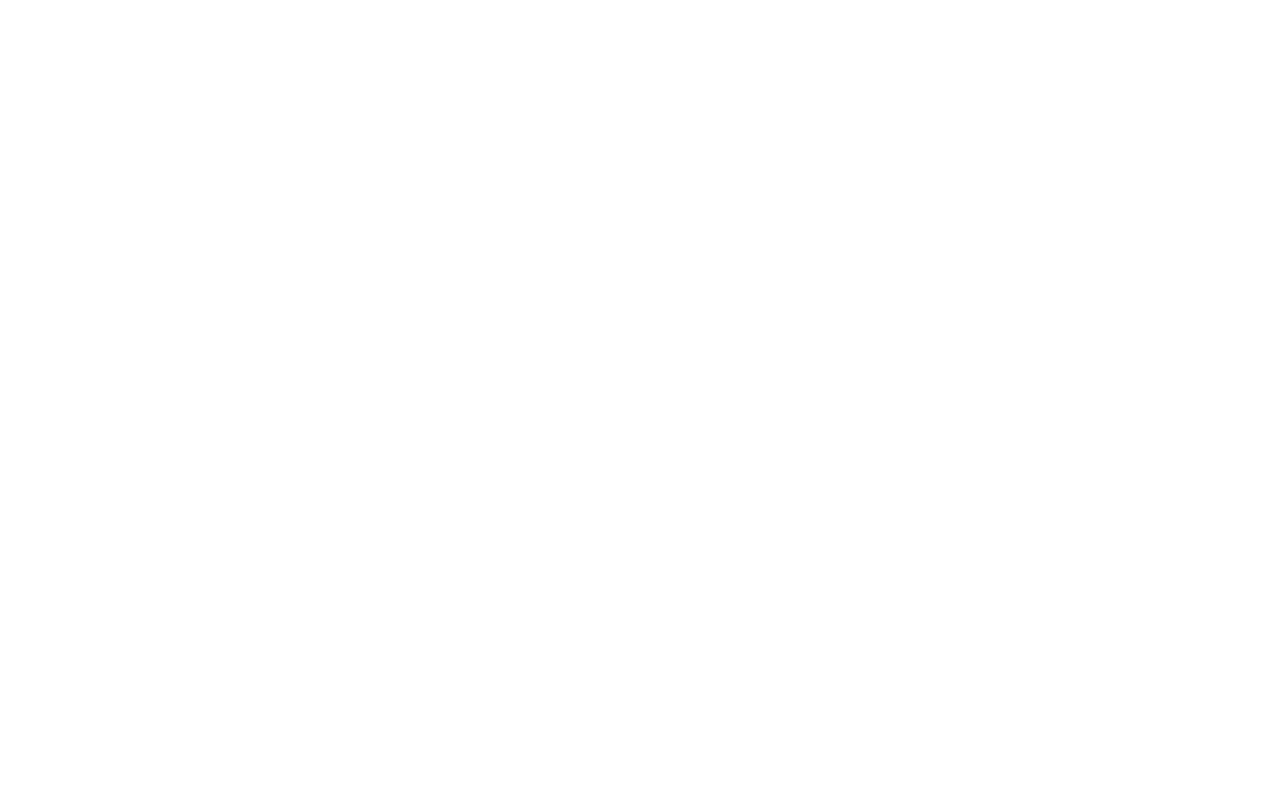
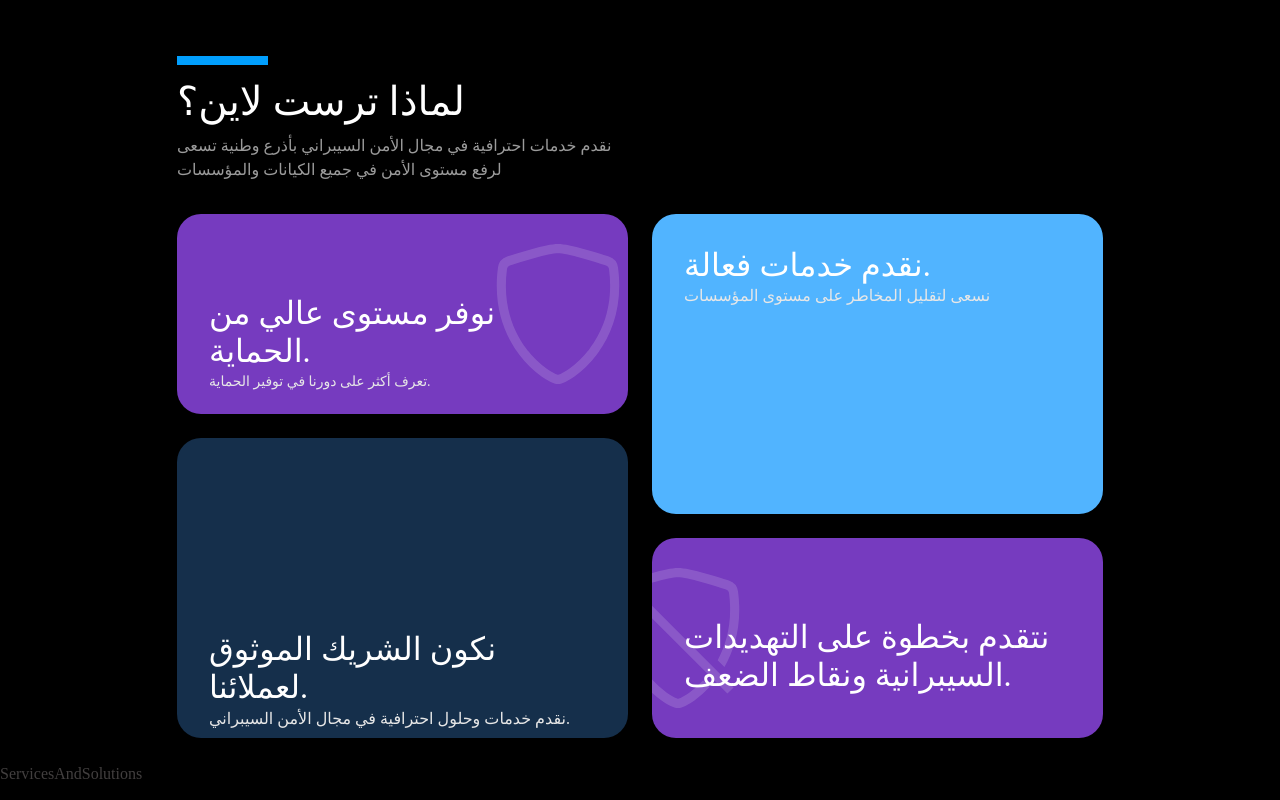
Before and after one commit to mostafashabanelbanna/trust-line, a React (Create React App) app: page / in a window 1280 px wide. Shown: the part 920-1720 px from the top of the page. Before the commit the page ends 856 px from the top, so only its background shows below. Built offline with nearby package versions, Linux system fonts and the light colour scheme; a web font is replaced by a local one.

Commit message:
about section

```diff
--- a/src/App.css
+++ b/src/App.css
@@ -19,7 +19,7 @@
 
   --helper-color: #9d65c9;
 
-  --dark-color: #423f3f;
+  --muted-color: #9B9B9B;
 }
 
 * {
@@ -46,6 +46,13 @@
 a:hover {
   color: inherit;
 }
+.muted_color{
+  color: var(--muted-color);
+}
+
+.rounded_24{
+  border-radius: 24px;
+}
 .white_btn{
   color: #000;
   background-color: #fff;
--- a/src/view/home/about/About.js
+++ b/src/view/home/about/About.js
@@ -1,7 +1,84 @@
 import React from "react";
+import { Col, Container, Row } from "react-bootstrap";
+import { BsShield, BsShieldSlash } from "react-icons/bs";
+import SectionTitle from "view/uiElements/sectionTitle/SectionTitle";
+import "./about.css";
 
 const About = () => {
-  return <h1>About</h1>;
+  return (
+    <section className="bg-black">
+      <Container className="about_container">
+        <Row className="mt-5 justify-content-center">
+          <Col xs={10}>
+            <SectionTitle title="لماذا ترست لاين؟" color="#fff" />
+            <p className="muted_color">
+              نقدم خدمات احترافية في مجال الأمن السيبراني بأذرع وطنية تسعى{" "}
+              <span className="d-block">
+                لرفع مستوى الأمن في جميع الكيانات والمؤسسات
+              </span>
+            </p>
+          </Col>
+        </Row>
+        <Row className="mt-3 justify-content-center">
+          <Col lg={5}>
+            <div
+              className="about_card small p-3  rounded_24 overflow-hidden position-relative text-white mb-4"
+              style={{ backgroundColor: "#763BBF" }}
+            >
+              <div className="p-3 me-5 mt-5">
+                <h2 className="d-block l-h-n m-0 fw-500">
+                  نوفر مستوى عالي من الحماية.
+                </h2>
+                <p className="muted_color">
+                  تعرف أكثر على دورنا في توفير الحماية.
+                </p>
+              </div>
+              <BsShield size={140} className="about_card_icon right" />
+            </div>
+            <div
+              className="about_card large p-3  rounded_24 overflow-hidden position-relative text-white mb-4"
+              style={{ backgroundColor: "#152F4B" }}
+            >
+              <div className="p-3">
+                <div style={{ height: "160px" }}></div>
+                <h2 className="d-block l-h-n m-0 fw-500">
+                  نكون الشريك الموثوق لعملائنا.
+                </h2>
+                <p className="muted_color">
+                  نقدم خدمات وحلول احترافية في مجال الأمن السيبراني.
+                </p>
+              </div>
+            </div>
+          </Col>
+          <Col lg={5}>
+            <div
+              className="about_card large p-3  rounded_24 overflow-hidden position-relative text-white mb-4"
+              style={{ backgroundColor: "#51B4FF" }}
+            >
+              <div className="p-3">
+                <h2 className="d-block l-h-n m-0 fw-500">نقدم خدمات فعالة.</h2>
+                <p className="muted_color">
+                  نسعى لتقليل المخاطر على مستوى المؤسسات
+                </p>
+                <div style={{ height: "160px" }}></div>
+              </div>
+            </div>
+            <div
+              className="about_card small p-3  rounded_24 overflow-hidden position-relative text-white mb-4"
+              style={{ backgroundColor: "#763BBF" }}
+            >
+              <div className="p-3 mt-5">
+                <h2 className="d-block l-h-n m-0 fw-500">
+                  نتقدم بخطوة على التهديدات السيبرانية ونقاط الضعف.
+                </h2>
+              </div>
+              <BsShieldSlash size={140} className="about_card_icon left" />
+            </div>
+          </Col>
+        </Row>
+      </Container>
+    </section>
+  );
 };
 
 export default About;
--- /dev/null
+++ b/src/view/home/about/about.css
@@ -0,0 +1,28 @@
+.about_container{
+    padding-top: 8rem;
+}
+
+.about_card p{
+    color: #E7E7E7;
+
+}
+.about_card.small{
+    height: 200px;
+}
+.about_card.large{
+    height: 300px;
+}
+
+.about_card_icon{
+    position: absolute;
+
+    top: 50%;
+    transform: translateY(-50%);
+    opacity: .15;
+}
+.about_card_icon.right{
+    right: 0;
+}
+.about_card_icon.left{
+    left: -44px;
+}
--- a/src/view/home/index.js
+++ b/src/view/home/index.js
@@ -1,12 +1,14 @@
 import React from "react";
 import About from "./about/About";
 import Hero from "./hero/Hero";
+import ServicesAndSolutions from "./servicesAndSolutions/ServicesAndSolutions";
 
 const Home = ({ section1Ref }) => {
   return (
     <div>
       <Hero section1Ref={section1Ref} />
       <About />
+      <ServicesAndSolutions />
     </div>
   );
 };
--- /dev/null
+++ b/src/view/home/servicesAndSolutions/ServicesAndSolutions.js
@@ -0,0 +1,10 @@
+import React from "react";
+import "./servicesAndSolutions.css";
+
+const ServicesAndSolutions = () => {
+  return (
+    <section className="services_and_solutions">ServicesAndSolutions</section>
+  );
+};
+
+export default ServicesAndSolutions;
--- /dev/null
+++ b/src/view/home/servicesAndSolutions/servicesAndSolutions.css
@@ -0,0 +1,4 @@
+.services_and_solutions{
+    height: 500px;
+    background: linear-gradient(180deg, #000 50%, #fff 50%);
+}
--- /dev/null
+++ b/src/view/uiElements/sectionTitle/SectionTitle.js
@@ -0,0 +1,13 @@
+import React from "react";
+import "./sectionTitle.css";
+const SectionTitle = ({ title, color }) => {
+  return (
+    <div>
+      <h1 className="section_title" style={{ color }}>
+        {title}
+      </h1>
+    </div>
+  );
+};
+
+export default SectionTitle;
--- /dev/null
+++ b/src/view/uiElements/sectionTitle/sectionTitle.css
@@ -0,0 +1,12 @@
+.section_title{
+    position: relative;
+    padding-top: 22px;
+}
+.section_title::before {
+  content: "";
+  position: absolute;
+  top: 0;
+  width:  91.27px;
+  height: 9.13px;
+  background-color: #019FFE;
+}
```
